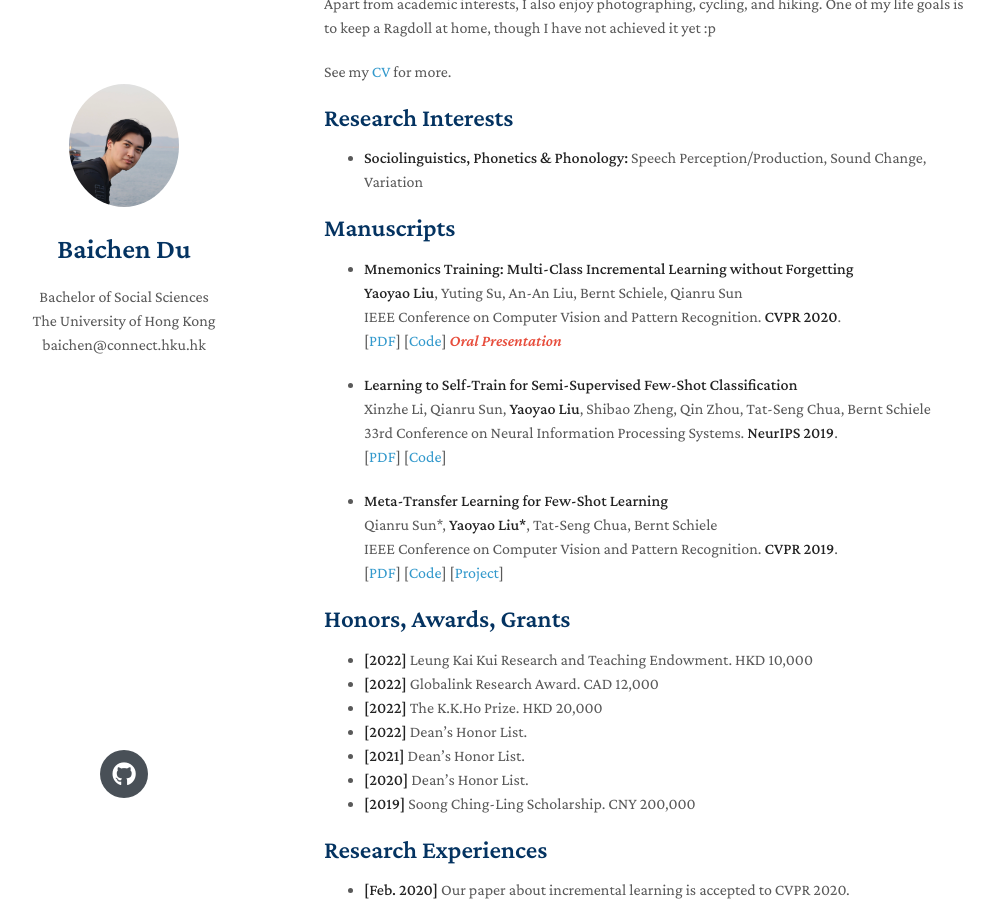
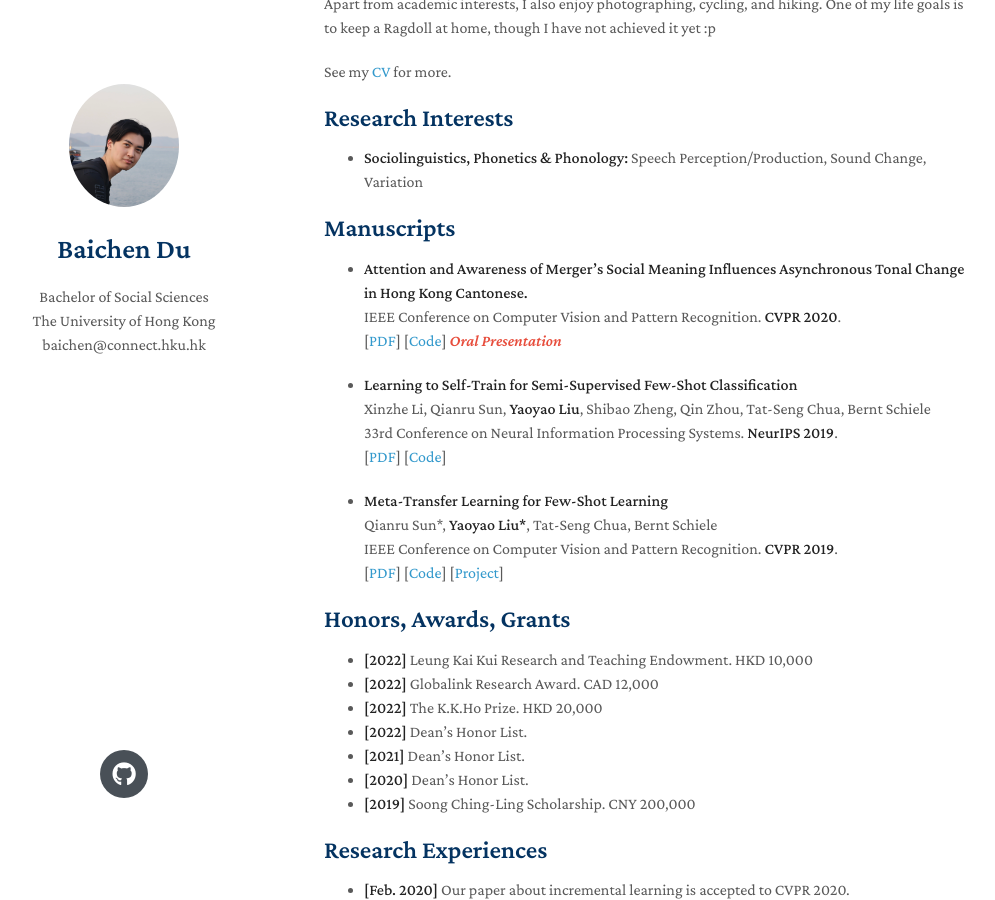
Before and after one commit to AlbertBaichenDu/AlbertBaichenDu.github.io, a Jekyll site: the page built from index.md, in a window 1280 px wide and 900 px high, scrolled down 417 px. Shown: the whole window, without its empty margins (146-1141 px from the left). Built offline with Jekyll 4.4.1, drawn with Linux system fonts in a browser that asks for light colours; nearby versions of some CDN libraries; a style sheet for code colours, icons or effects is not loaded; our own code applies the rules of GitHub Pages for plain Markdown files.

Commit message:
Update index.md

```diff
--- a/index.md
+++ b/index.md
@@ -20,10 +20,10 @@ See my [CV](https://albertbaichendu.github.io/assets/BAICHEN_DU_CV_2022-06-30.pd
 
 ## Manuscripts
 
-- **Mnemonics Training: Multi-Class Incremental Learning without Forgetting**
+- **Attention and Awareness of Merger’s Social Meaning Influences Asynchronous Tonal Change in Hong Kong Cantonese.**
   <br>
-  **Yaoyao Liu**, Yuting Su, An-An Liu, Bernt Schiele, Qianru Sun
-  <br>
+  <!---**Yaoyao Liu**, Yuting Su, An-An Liu, Bernt Schiele, Qianru Sun
+  <br>--->
   IEEE Conference on Computer Vision and Pattern Recognition. **CVPR 2020**.
   <br>
   [[PDF](https://arxiv.org/pdf/2002.10211.pdf)] [[Code](https://github.com/yaoyao-liu/mnemonics)] <strong><i style="color:#e74d3c">Oral Presentation</i></strong>
```
